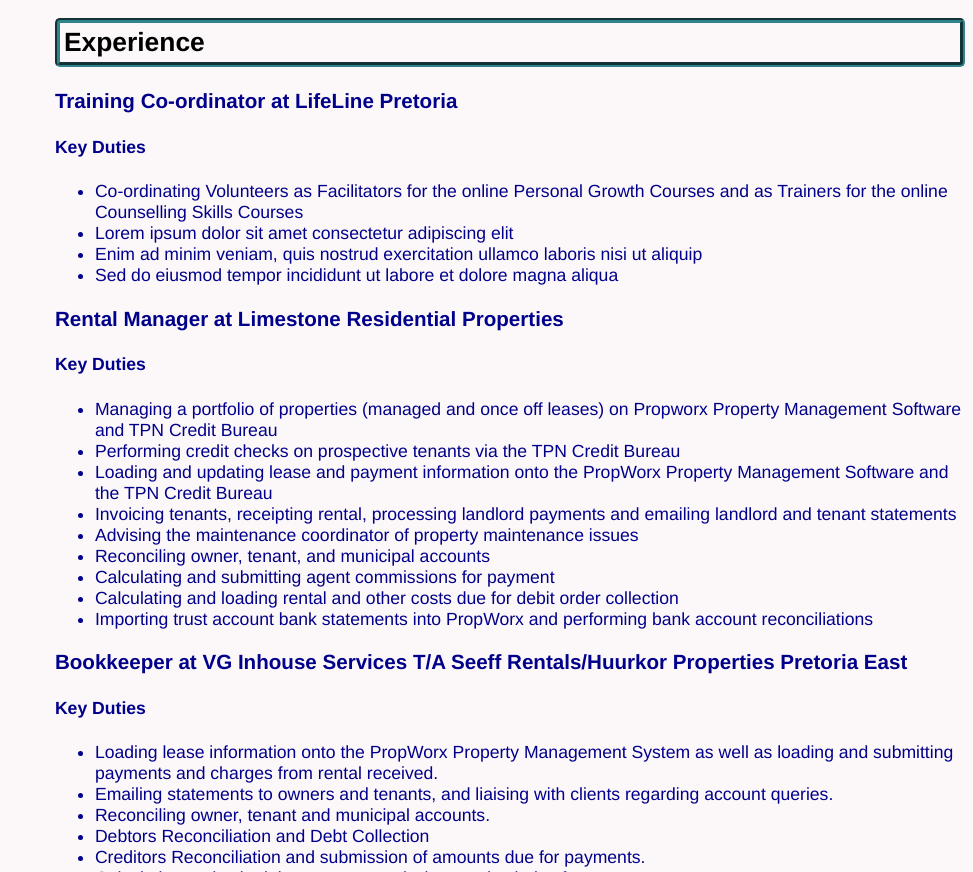
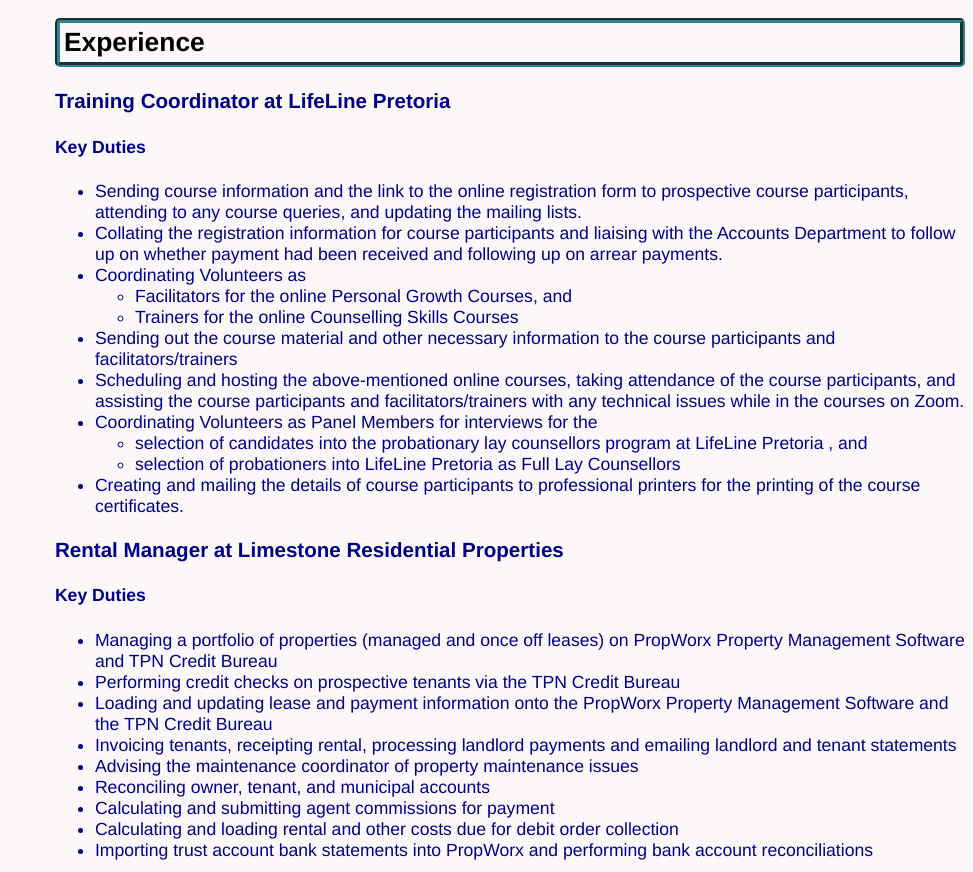
Before and after one commit to JGrayCodes/Resume2022, a plain HTML site: page index.html in a window 1280 px wide. Shown: the part 560-1432 px from the top of the page, without its empty margins (307-1280 px from the left). Drawn offline with Linux system fonts and the light colour scheme.

Commit message:
Updated Experience content in html
Updated content for experience section

```diff
--- a/index.html
+++ b/index.html
@@ -63,21 +63,37 @@
          <section>
             <h2 id="experience">Experience</h2>
 
-            <h3> Training Co-ordinator at LifeLine Pretoria</h3>
+            <h3> Training Coordinator at LifeLine Pretoria</h3>
             <h4> Key Duties</h4>
             <ul>
-               <li> Co-ordinating Volunteers as Facilitators for the online Personal Growth Courses and as Trainers for
-                  the
-                  online Counselling Skills Courses</li>
-               <li> Lorem ipsum dolor sit amet consectetur adipiscing elit</li>
-               <li> Enim ad minim veniam, quis nostrud exercitation ullamco laboris nisi ut aliquip</li>
-               <li> Sed do eiusmod tempor incididunt ut labore et dolore magna aliqua</li>
-            </ul>
+               <li> Sending course information and the link to the online registration form to prospective course participants,
+                  attending to any course queries, and updating the mailing lists.</li>
+               <li> Collating the registration information for course participants and liaising with the Accounts Department
+                  to follow up on whether payment had been received and following up on arrear payments.</li>
+               <li> Coordinating Volunteers as
+                  <ul>
+                     <li>Facilitators for the online Personal Growth Courses, and</li>
+                     <li>Trainers for the online Counselling Skills Courses</li>
+                  </ul>
+               <li> Sending out the course material and other necessary information
+                  to the course participants and facilitators/trainers</li>
+               <li> Scheduling and hosting the above-mentioned online courses, taking attendance of the course participants,
+                  and assisting the course participants and facilitators/trainers with any technical issues
+                  while in the courses on Zoom.</li>
+               <li> Coordinating Volunteers as Panel Members for interviews for the
+                 <ul>
+                     <li>selection of candidates into the probationary lay counsellors program at LifeLine Pretoria , and</li>
+                     <li>selection of probationers into LifeLine Pretoria as Full Lay Counsellors</li>
+                  </ul>
+               </li>
+               <li> Creating and mailing the details of course participants to professional printers
+                  for the printing of the course certificates.</li>
+               </ul>
 
             <h3> Rental Manager at Limestone Residential Properties</h3>
             <h4> Key Duties</h4>
             <ul>
-               <li> Managing a portfolio of properties (managed and once off leases) on Propworx Property Management
+               <li> Managing a portfolio of properties (managed and once off leases) on PropWorx Property Management
                   Software and TPN Credit Bureau </li>
                <li> Performing credit checks on prospective tenants via the TPN Credit Bureau</li>
                <li> Loading and updating lease and payment information onto the PropWorx Property Management Software
```
